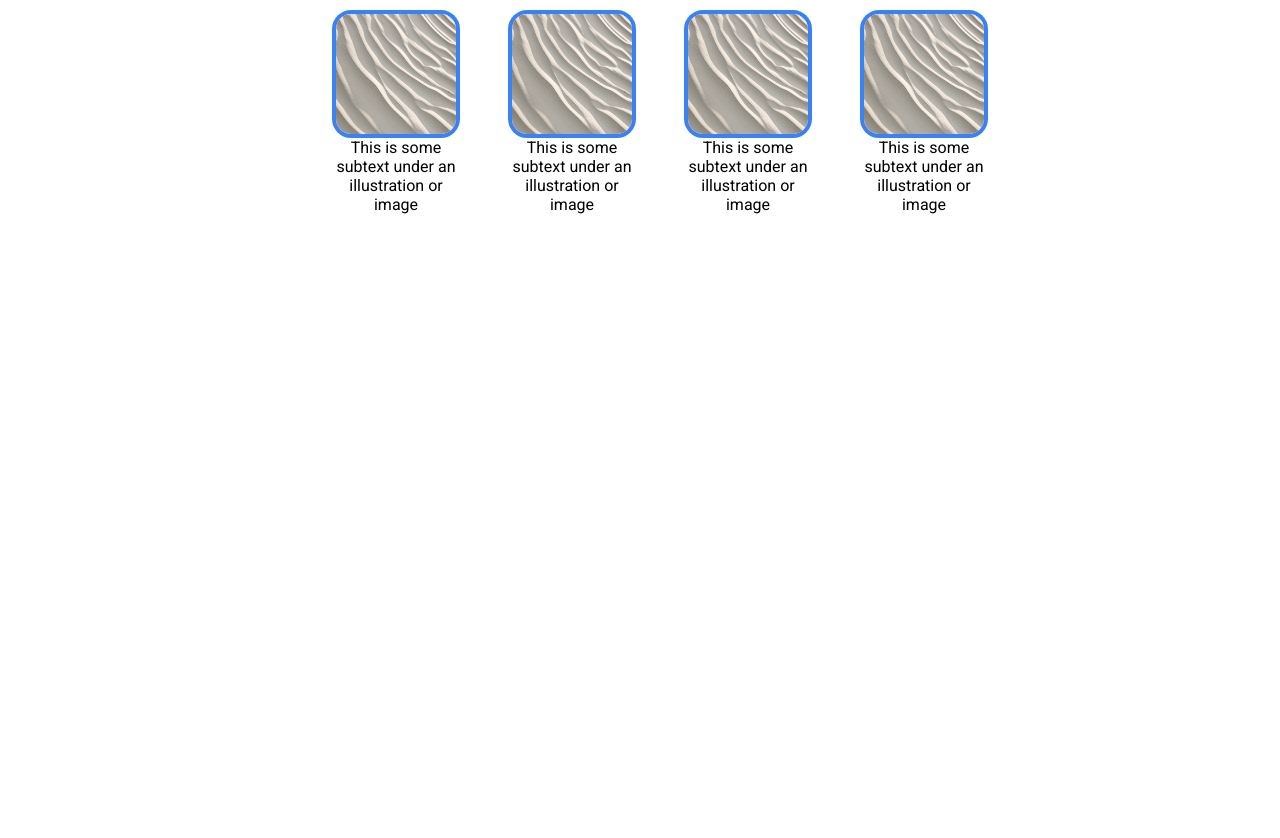
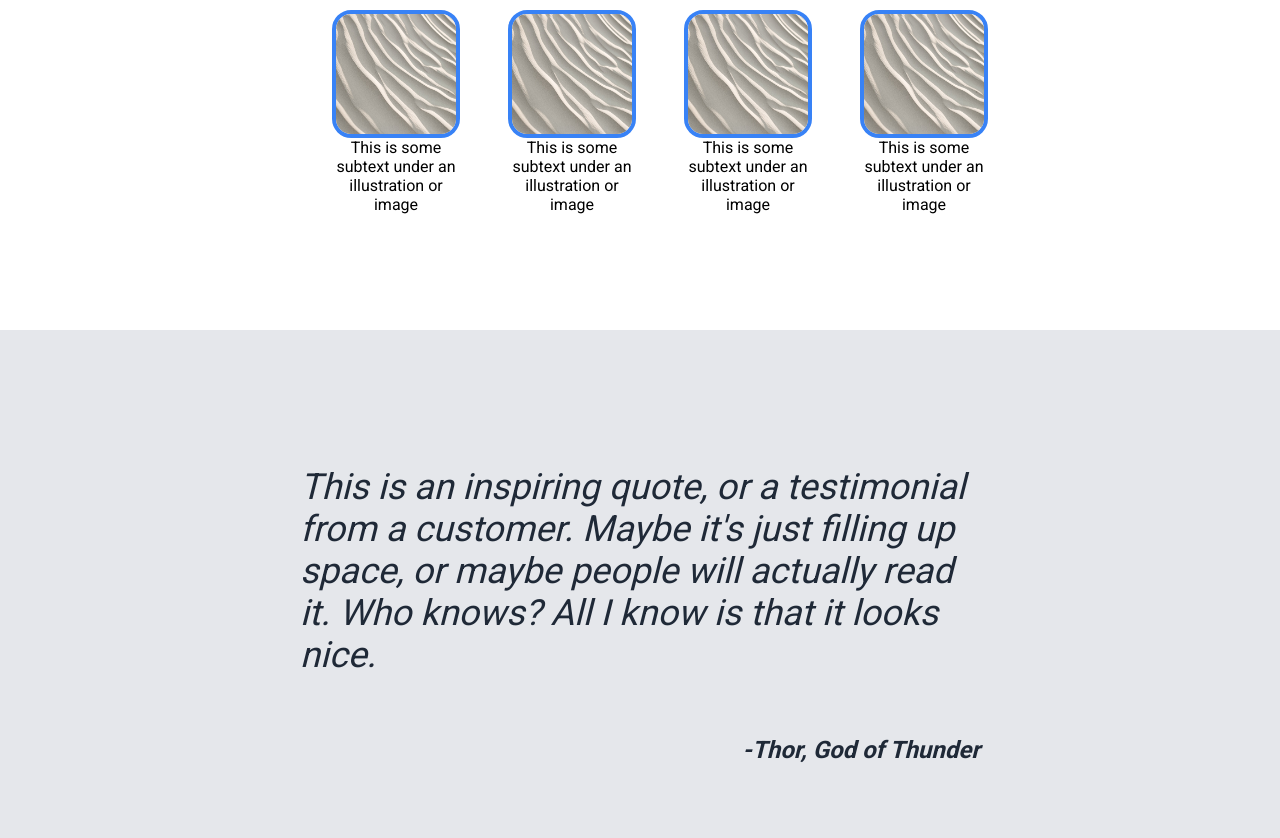
Before and after one commit to steliospaps/odin-foundations-landing-page, a plain HTML site: page index.html in a window 1280 px wide. Shown: the part 528-1366 px from the top of the page. Before the commit the page ends 858 px from the top, so only its background shows below. Drawn offline with Linux system fonts and the light colour scheme.

Commit message:
quote section

```diff
--- a/index.html
+++ b/index.html
@@ -52,5 +52,13 @@
       </li>
     </ul>
   </div>
+  <div class="quote">
+    <p>This is an inspiring quote, or a testimonial from a customer.
+      Maybe it's just filling up space, or maybe people will actually read it.
+      Who knows?
+      All I know is that it looks nice.
+    </p>
+    <p class="attribution">-Thor, God of Thunder</p>
+  </div>
 </body>
 </html>
--- a/styles.css
+++ b/styles.css
@@ -113,3 +113,25 @@ button{
   height: 120px;
   width: 120px;
 }
+
+.quote {
+  display: flex;
+  flex-direction: column;
+  background-color: #e5e7eb;
+  padding: 100px 300px 50px;
+  margin: 0;
+  gap: 0px;
+}
+
+.quote p {
+  font-size: 36px;
+  font-weight: lighter;
+  font-style: italic;
+  color: #1F2937;
+}
+
+p.attribution{
+  font-size: 24px;
+  font-weight: bolder;
+  text-align: right;
+}
```
